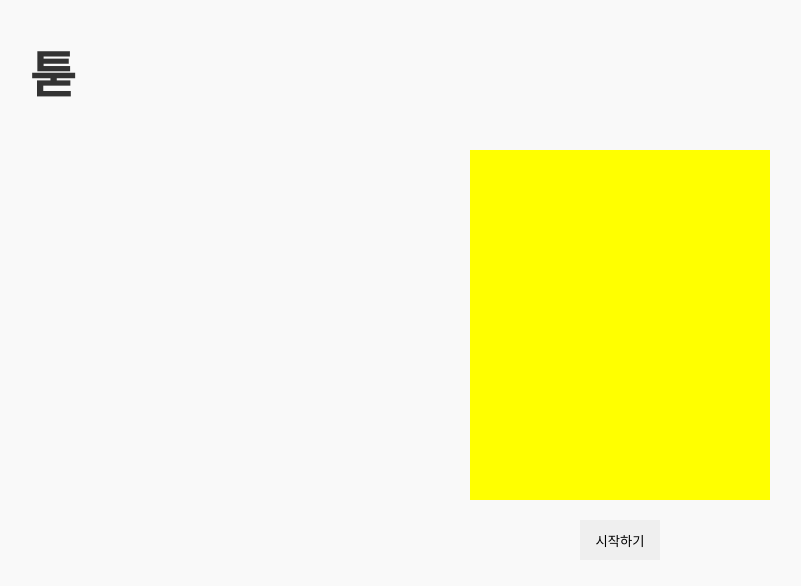
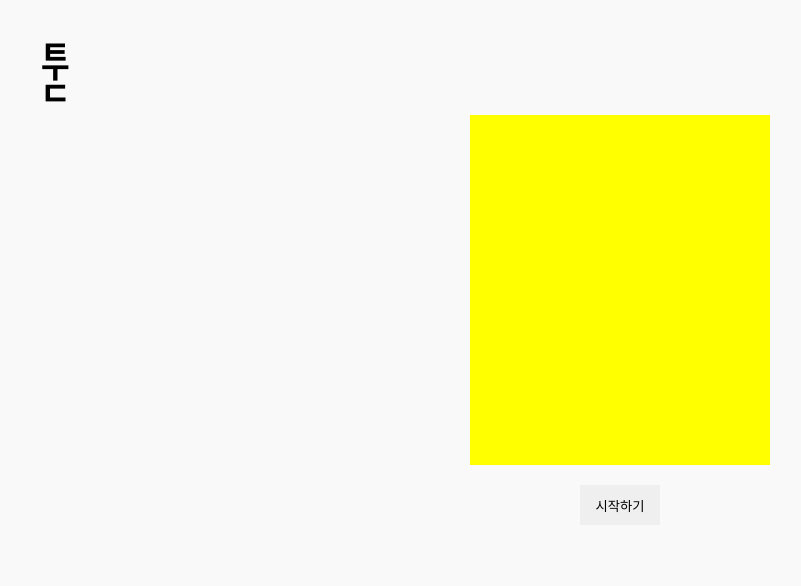
Before and after one commit to yejz0715/my-todoList-app, a React (Create React App) app: page / in a window 1280 px wide. Shown: the top 586 px of the page, without its empty margins (20-821 px from the left). Built offline with nearby package versions, Linux system fonts and the light colour scheme; a web font is replaced by a local one.

Commit message:
header component, style

```diff
--- a/src/components/Common/Header.jsx
+++ b/src/components/Common/Header.jsx
@@ -1,10 +1,10 @@
 import React from "react";
 import * as S from "./style";
-
+import img from "../../assets/headerToot.png";
 const Header = () => {
   return (
     <S.Container>
-      <S.Title>툳</S.Title>
+      <S.Title src={img} alt="img" />
     </S.Container>
   );
 };
--- a/src/components/Common/style.js
+++ b/src/components/Common/style.js
@@ -4,7 +4,6 @@ export const Container = styled.div`
   display: flex;
 `;
 
-export const Title = styled.label`
-  font-size: 5rem;
-  margin: 5rem;
+export const Title = styled.img`
+  margin: 36px 0 0 60px;
 `;
```
